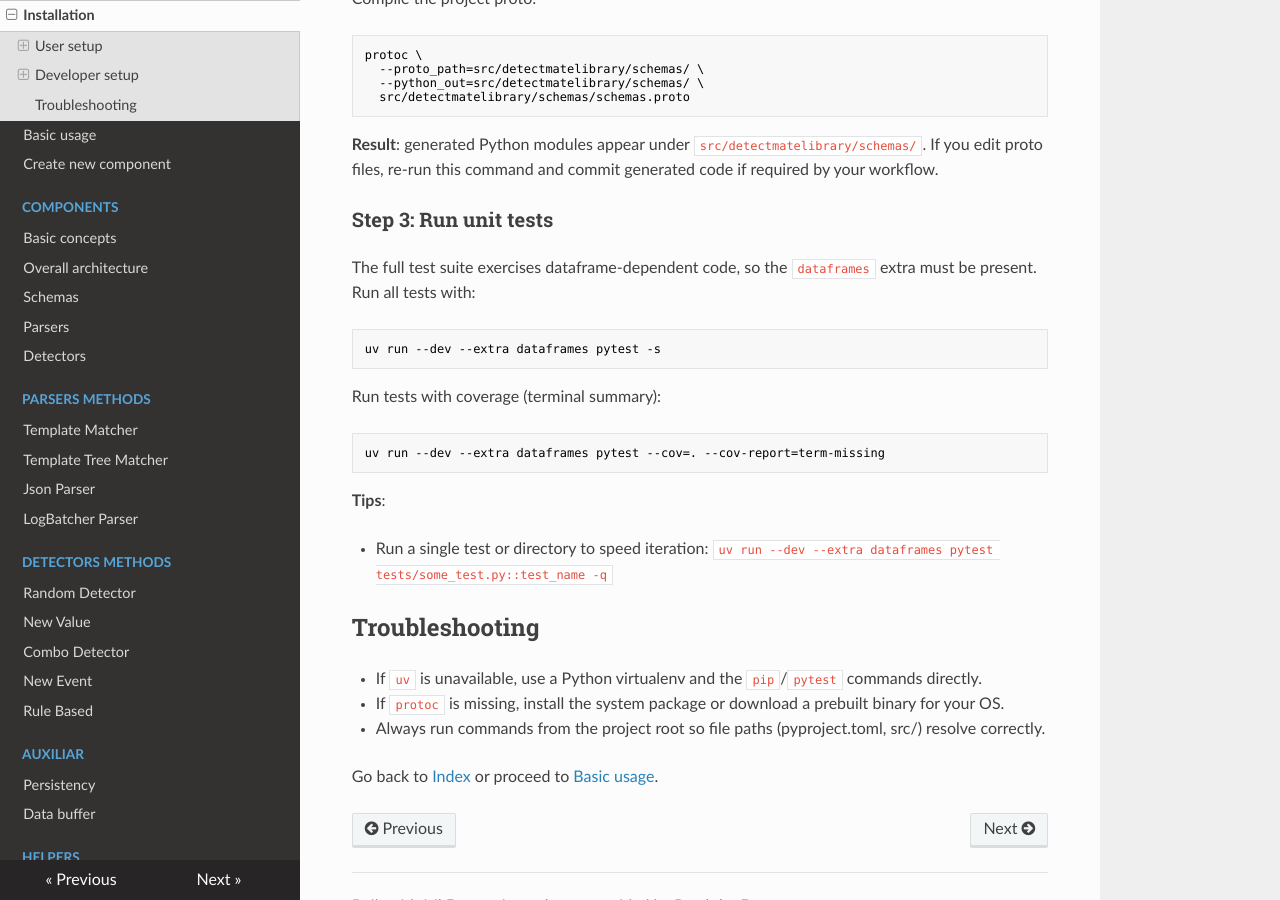
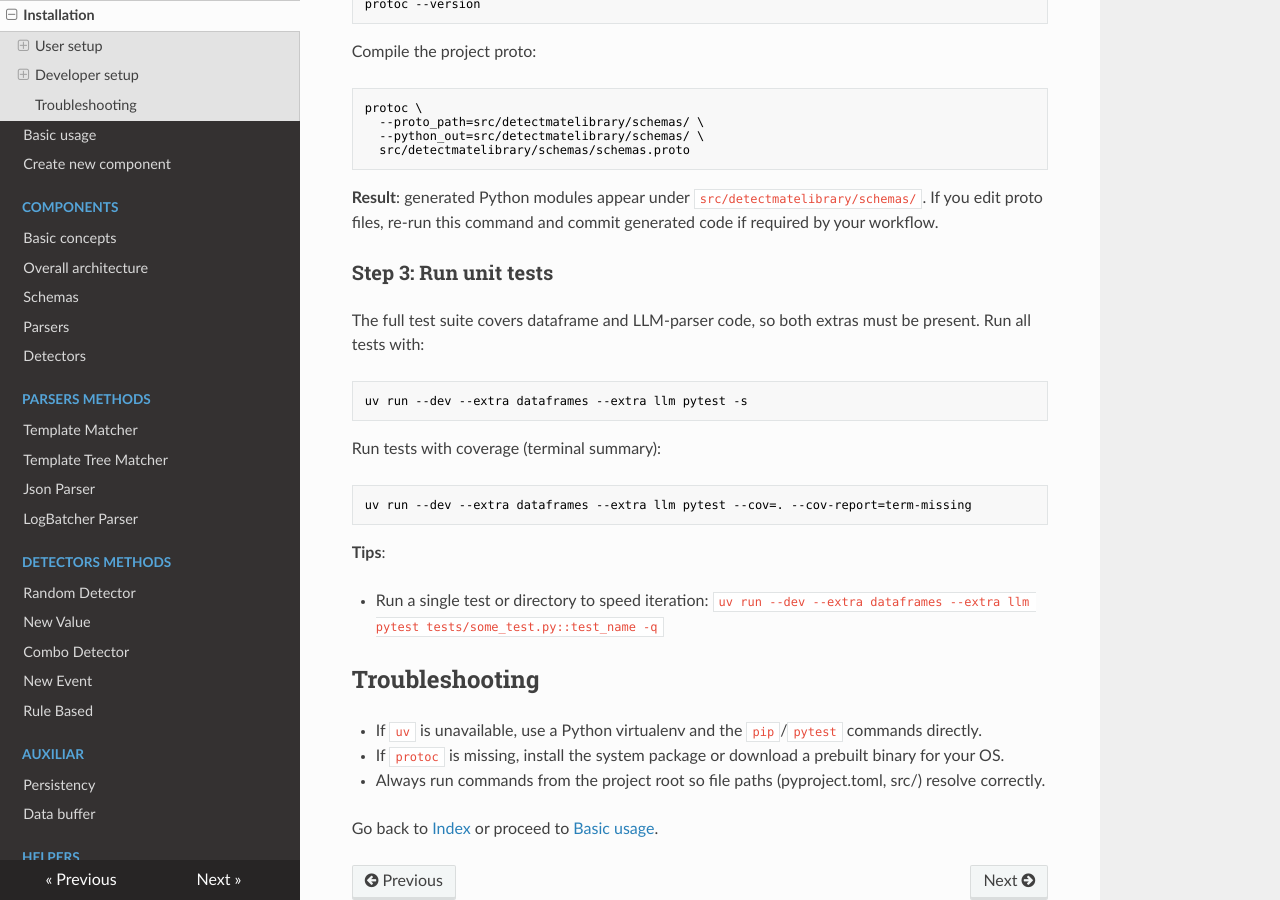
Before and after one commit to ait-detectmate/DetectMateLibrary, an MkDocs documentation site: the page built from docs/installation.md, in a window 1280 px wide and 900 px high, scrolled down 2102 px. Built offline with MkDocs 1.6.1, drawn with Linux system fonts in a browser that asks for light colours; nearby versions of some CDN libraries; some of the changed text lies outside the part shown.

````diff
--- a/docs/installation.md
+++ b/docs/installation.md
@@ -29,7 +29,8 @@ Optional Dependency Groups https://pydevtools.com/handbook/explanation/what-are-
 
 | Extra | Installs | When you need it |
 |---|---|---|
-| `dataframes` | `pandas`, `polars` | Using `EventDataFrame`, `ChunkedEventDataFrame`, `DataNormalizer`, or LogBatcher parser |
+| `llm` | `openai`, `tenacity`, `scipy`, `scikit-learn`, `tiktoken`, `pandas` | Using the `LogBatcherParser` (LLM-based log parsing) |
+| `dataframes` | `pandas`, `polars` | Using `EventDataFrame`, `ChunkedEventDataFrame`, or `DataNormalizer` |
 | `polars-rtcompat` | `polars[rtcompat]` | Running on older CPUs without AVX2 support (e.g. some VMs or embedded hardware); not needed for standard deployments |
 
 Install an extra with `uv sync`:
@@ -100,21 +101,21 @@ protoc \
 
 ### Step 3: Run unit tests
 
-The full test suite exercises dataframe-dependent code, so the `dataframes` extra must be present. Run all tests with:
+The full test suite covers dataframe and LLM-parser code, so both extras must be present. Run all tests with:
 
 ```bash
-uv run --dev --extra dataframes pytest -s
+uv run --dev --extra dataframes --extra llm pytest -s
 ```
 
 Run tests with coverage (terminal summary):
 
 ```bash
-uv run --dev --extra dataframes pytest --cov=. --cov-report=term-missing
+uv run --dev --extra dataframes --extra llm pytest --cov=. --cov-report=term-missing
 ```
 
 **Tips**:
 
-- Run a single test or directory to speed iteration: `uv run --dev --extra dataframes pytest tests/some_test.py::test_name -q`
+- Run a single test or directory to speed iteration: `uv run --dev --extra dataframes --extra llm pytest tests/some_test.py::test_name -q`
 
 ## Troubleshooting
 
````
Also changed, not shown: README.md (+2 -2 lines), docs/development.md (+2 -2 lines), docs/parsers/logbatcher_parser.md (+10 -0 lines), pyproject.toml (+8 -5 lines).
